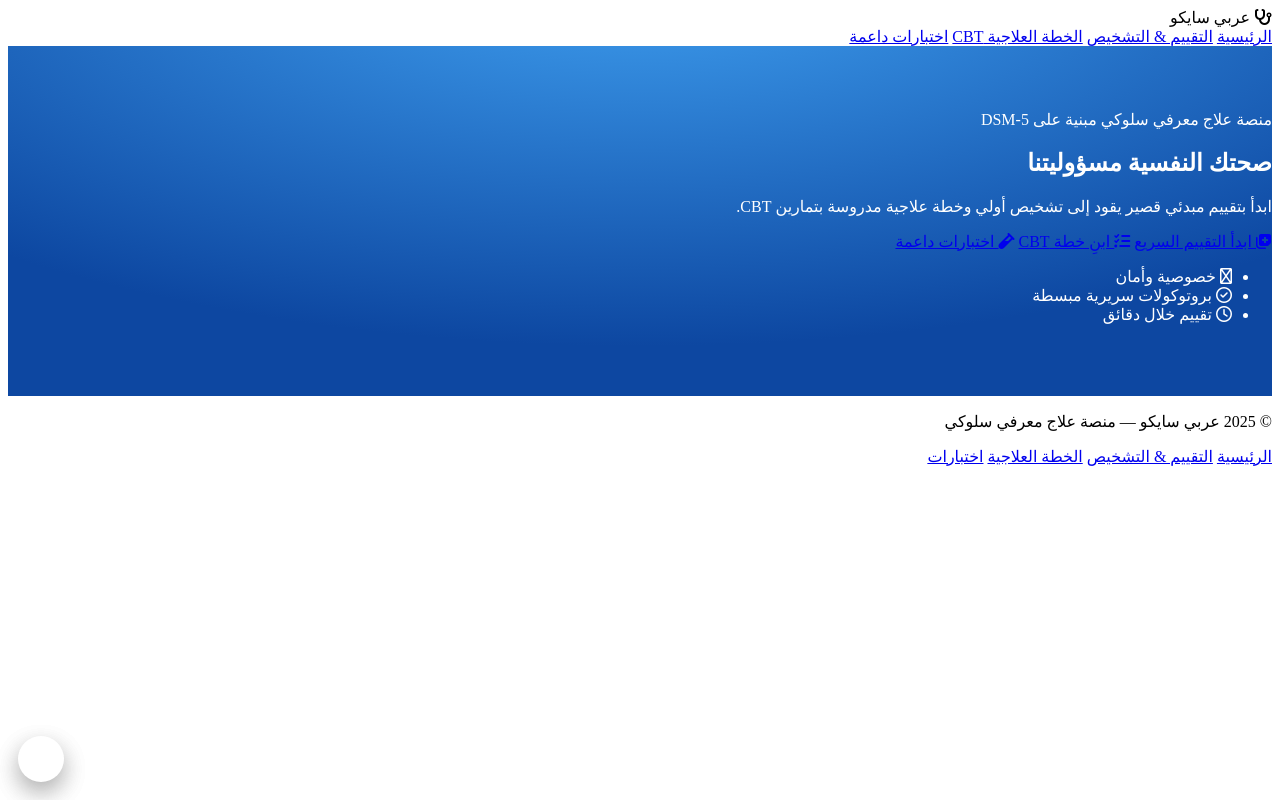
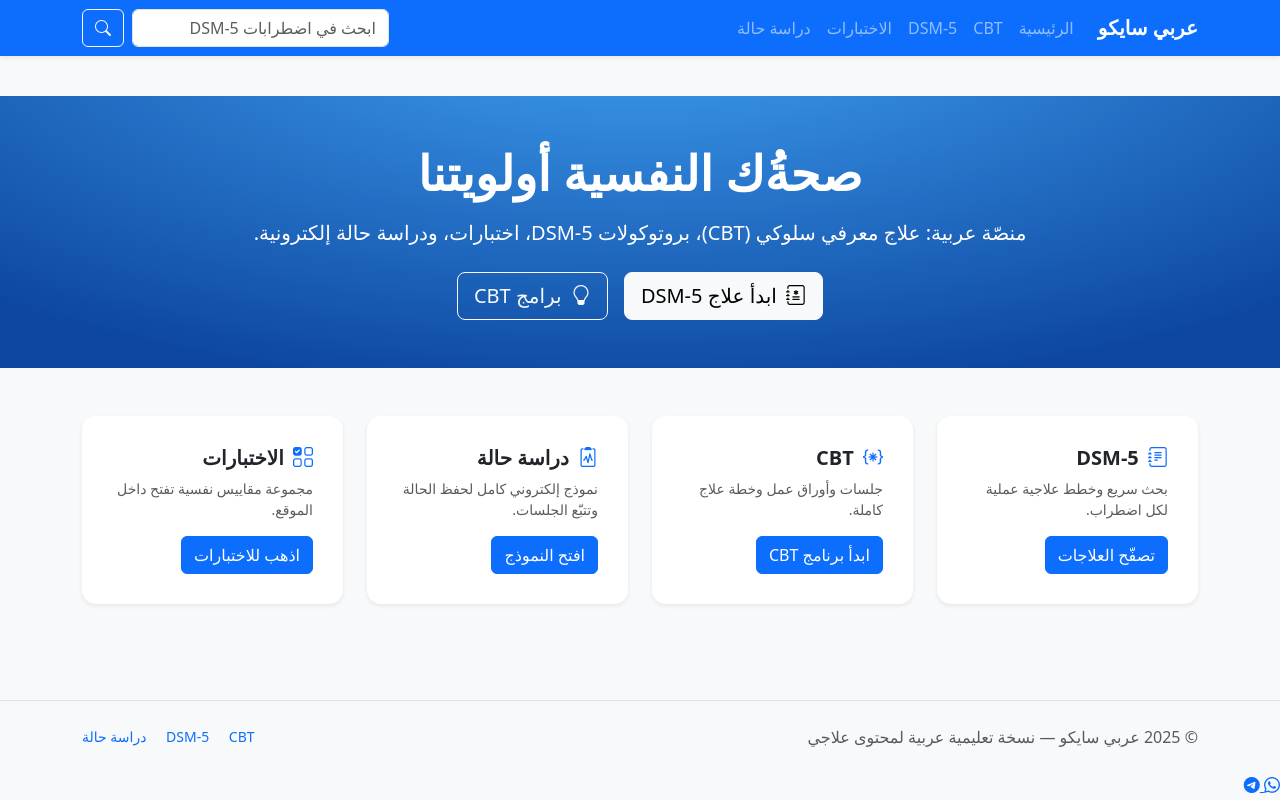
Before and after one commit to mhfh1414/arabi-psycho-site, a Flask app: template templates/dsm_index.html in a window 1280 px wide. Run offline with Flask 3, Linux system fonts and the light colour scheme; the template is opened without the code that fills it, so the values that code supplies are empty.

Commit message:
Update dsm_index.html

```diff
--- a/templates/dsm_index.html
+++ b/templates/dsm_index.html
@@ -1,75 +1,59 @@
-<!DOCTYPE html>
-<html lang="ar" dir="rtl">
-<head>
-  <meta charset="utf-8" />
-  <meta name="viewport" content="width=device-width, initial-scale=1" />
-  <title>{% block title %}عربي سايكو — منصة العلاج المعرفي السلوكي{% endblock %}</title>
+{% extends "base.html" %}
+{% block title %}عربي سايكو — الرئيسية{% endblock %}
 
-  <link href="https://fonts.googleapis.com/css2?family=Tajawal:wght@400;600;800&display=swap" rel="stylesheet">
-  <link href="https://cdnjs.cloudflare.com/ajax/libs/font-awesome/6.5.0/css/all.min.css" rel="stylesheet">
-  <link href="{{ url_for('static', filename='styles.css') }}" rel="stylesheet">
-</head>
-<body>
+{% block content %}
+<section class="hero bg-gradient-primary text-white py-5">
+  <div class="container text-center">
+    <h1 class="display-5 fw-bold mb-3">صحةُك النفسية أولويتنا</h1>
+    <p class="lead mb-4">منصّة عربية: علاج معرفي سلوكي (CBT)، بروتوكولات DSM-5، اختبارات، ودراسة حالة إلكترونية.</p>
+    <div class="d-flex gap-3 justify-content-center flex-wrap">
+      <a href="/dsm" class="btn btn-light btn-lg"><i class="bi bi-journal-medical me-1"></i> ابدأ علاج DSM-5</a>
+      <a href="/cbt" class="btn btn-outline-light btn-lg"><i class="bi bi-lightbulb me-1"></i> برامج CBT</a>
+    </div>
+  </div>
+</section>
 
-  <!-- رأس احترافي -->
-  <header class="site-header">
-    <div class="container row between center">
-      <div class="brand">
-        <i class="fa-solid fa-stethoscope"></i>
-        <span>عربي سايكو</span>
-      </div>
-      <nav class="nav">
-        <a href="/">الرئيسية</a>
-        <a href="/dsm">التقييم & التشخيص</a>
-        <a href="/cbt">الخطة العلاجية CBT</a>
-        <a href="/tests">اختبارات داعمة</a>
-      </nav>
-    </div>
-  </header>
-
-  <!-- هيرو علاجي -->
-  {% block hero %}
-  <section class="hero hero-clinic">
-    <div class="container">
-      <div class="hero-kicker">منصة علاج معرفي سلوكي مبنية على DSM-5</div>
-      <h1>صحتك النفسية مسؤوليتنا</h1>
-      <p>ابدأ بتقييم مبدئي قصير يقود إلى تشخيص أولي وخطة علاجية مدروسة بتمارين CBT.</p>
-      <div class="hero-actions">
-        <a class="btn primary" href="/dsm?mode=triage"><i class="fa-solid fa-notes-medical"></i> ابدأ التقييم السريع</a>
-        <a class="btn outline" href="/cbt"><i class="fa-solid fa-list-check"></i> ابنِ خطة CBT</a>
-        <a class="btn ghost" href="/tests"><i class="fa-solid fa-vial"></i> اختبارات داعمة</a>
-      </div>
-
-      <ul class="trustbar">
-        <li><i class="fa-regular fa-shield"></i> خصوصية وأمان</li>
-        <li><i class="fa-regular fa-circle-check"></i> بروتوكولات سريرية مبسطة</li>
-        <li><i class="fa-regular fa-clock"></i> تقييم خلال دقائق</li>
-      </ul>
-    </div>
-  </section>
-  {% endblock %}
-
-  <main class="container">
-    {% block content %}{% endblock %}
-  </main>
-
-  <!-- تواصل عائم -->
-  <div class="floating">
-    <a class="whatsapp" href="https://wa.me/966530565696" target="_blank" aria-label="واتساب"><i class="fab fa-whatsapp"></i></a>
-    <a class="telegram" href="https://t.me/Mhfh1414" target="_blank" aria-label="تيليجرام"><i class="fab fa-telegram"></i></a>
-  </div>
-
-  <footer class="site-footer">
-    <div class="container row between center">
-      <p>© 2025 عربي سايكو — منصة علاج معرفي سلوكي</p>
-      <div class="mini-links">
-        <a href="/">الرئيسية</a>
-        <a href="/dsm">التقييم & التشخيص</a>
-        <a href="/cbt">الخطة العلاجية</a>
-        <a href="/tests">اختبارات</a>
+<section class="container py-5">
+  <div class="row g-4">
+    <div class="col-md-6 col-lg-3">
+      <div class="card h-100 shadow-sm">
+        <div class="card-body">
+          <h5 class="card-title"><i class="bi bi-journal-text me-1 text-primary"></i> DSM-5</h5>
+          <p class="card-text small text-muted">بحث سريع وخطط علاجية عملية لكل اضطراب.</p>
+          <a href="/dsm" class="btn btn-primary">تصفّح العلاجات</a>
+        </div>
       </div>
     </div>
-  </footer>
 
-</body>
-</html>
+    <div class="col-md-6 col-lg-3">
+      <div class="card h-100 shadow-sm">
+        <div class="card-body">
+          <h5 class="card-title"><i class="bi bi-braces-asterisk me-1 text-primary"></i> CBT</h5>
+          <p class="card-text small text-muted">جلسات وأوراق عمل وخطة علاج كاملة.</p>
+          <a href="/cbt" class="btn btn-primary">ابدأ برنامج CBT</a>
+        </div>
+      </div>
+    </div>
+
+    <div class="col-md-6 col-lg-3">
+      <div class="card h-100 shadow-sm">
+        <div class="card-body">
+          <h5 class="card-title"><i class="bi bi-clipboard2-pulse me-1 text-primary"></i> دراسة حالة</h5>
+          <p class="card-text small text-muted">نموذج إلكتروني كامل لحفظ الحالة وتتبّع الجلسات.</p>
+          <a href="/case" class="btn btn-primary">افتح النموذج</a>
+        </div>
+      </div>
+    </div>
+
+    <div class="col-md-6 col-lg-3">
+      <div class="card h-100 shadow-sm">
+        <div class="card-body">
+          <h5 class="card-title"><i class="bi bi-ui-checks-grid me-1 text-primary"></i> الاختبارات</h5>
+          <p class="card-text small text-muted">مجموعة مقاييس نفسية تفتح داخل الموقع.</p>
+          <a href="/tests" class="btn btn-primary">اذهب للاختبارات</a>
+        </div>
+      </div>
+    </div>
+  </div>
+</section>
+{% endblock %}
```
